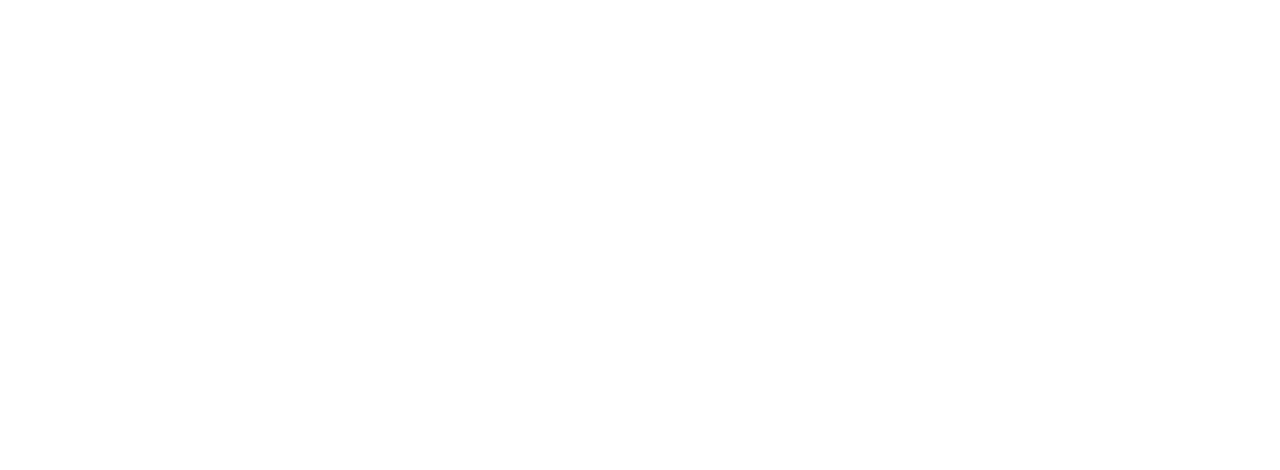
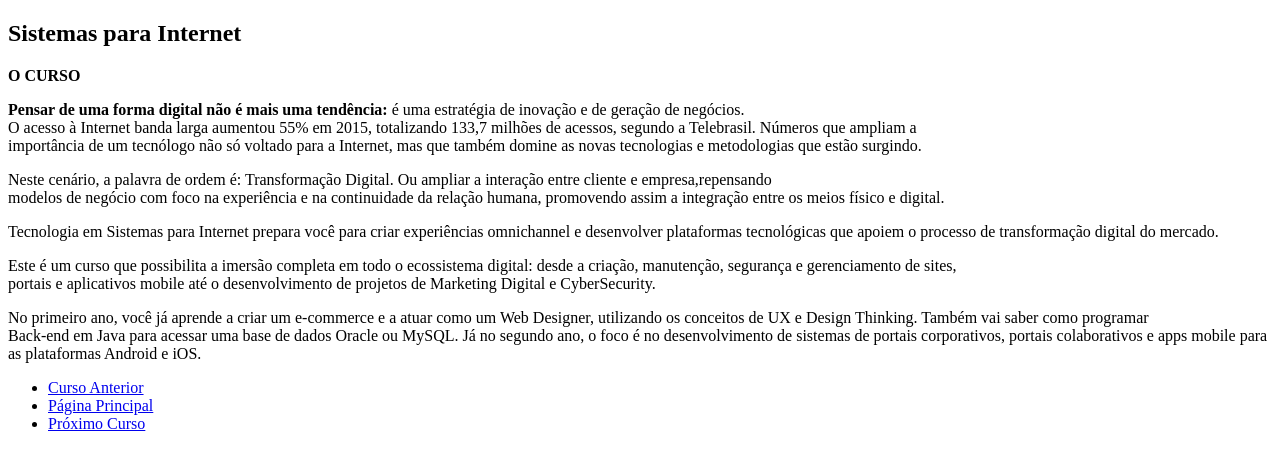
Before and after one commit to GuiRomanholi/CP1-HTML, a plain HTML site: page cursos/sistema_internet.html in a window 1280 px wide. Drawn offline with Linux system fonts and the light colour scheme.

Commit message:
fazendo pgs rede info intern

```diff
--- a/cursos/sistema_internet.html
+++ b/cursos/sistema_internet.html
@@ -5,5 +5,56 @@
     <meta name="viewport" content="width=device-width, initial-scale=1.0" />
     <title>Página Sistemas para Internet</title>
   </head>
-  <body></body>
+  <body>
+    <div>
+      <header>
+        <h2>Sistemas para Internet</h2>
+        <p><strong>O CURSO</strong></p>
+        <p>
+          <strong>Pensar de uma forma digital não é mais uma tendência:</strong>
+          é uma estratégia de inovação e de geração de negócios.<br />
+          O acesso à Internet banda larga aumentou 55% em 2015, totalizando
+          133,7 milhões de acessos, segundo a Telebrasil. Números que ampliam a
+          <br />importância de um tecnólogo não só voltado para a Internet, mas
+          que também domine as novas tecnologias e metodologias que estão
+          surgindo.
+        </p>
+        <p>
+          Neste cenário, a palavra de ordem é: Transformação Digital. Ou ampliar
+          a interação entre cliente e empresa,repensando<br />
+          modelos de negócio com foco na experiência e na continuidade da
+          relação humana, promovendo assim a integração entre os meios físico e
+          digital.
+        </p>
+        <p>
+          Tecnologia em Sistemas para Internet prepara você para criar
+          experiências omnichannel e desenvolver plataformas tecnológicas que
+          apoiem o processo de transformação digital do mercado.
+        </p>
+        <p>
+          Este é um curso que possibilita a imersão completa em todo o
+          ecossistema digital: desde a criação, manutenção, segurança e
+          gerenciamento de sites,<br />
+          portais e aplicativos mobile até o desenvolvimento de projetos de
+          Marketing Digital e CyberSecurity.
+        </p>
+        <p>
+          No primeiro ano, você já aprende a criar um e-commerce e a atuar como
+          um Web Designer, utilizando os conceitos de UX e Design Thinking.
+          Também vai saber como programar<br />
+          Back-end em Java para acessar uma base de dados Oracle ou MySQL. Já no
+          segundo ano, o foco é no desenvolvimento de sistemas de portais
+          corporativos, portais colaborativos e apps mobile para as plataformas
+          Android e iOS.
+        </p>
+        <nav>
+          <ul>
+            <li><a href="./sistema_info.html">Curso Anterior</a></li>
+            <li><a href="../index.html">Página Principal</a></li>
+            <li><a href="./rede_comp.html">Próximo Curso</a></li>
+          </ul>
+        </nav>
+      </header>
+    </div>
+  </body>
 </html>
```
Also changed, not shown: cursos/rede_comp.html (+33 -1 lines), cursos/sistema_info.html (+34 -1 lines).
